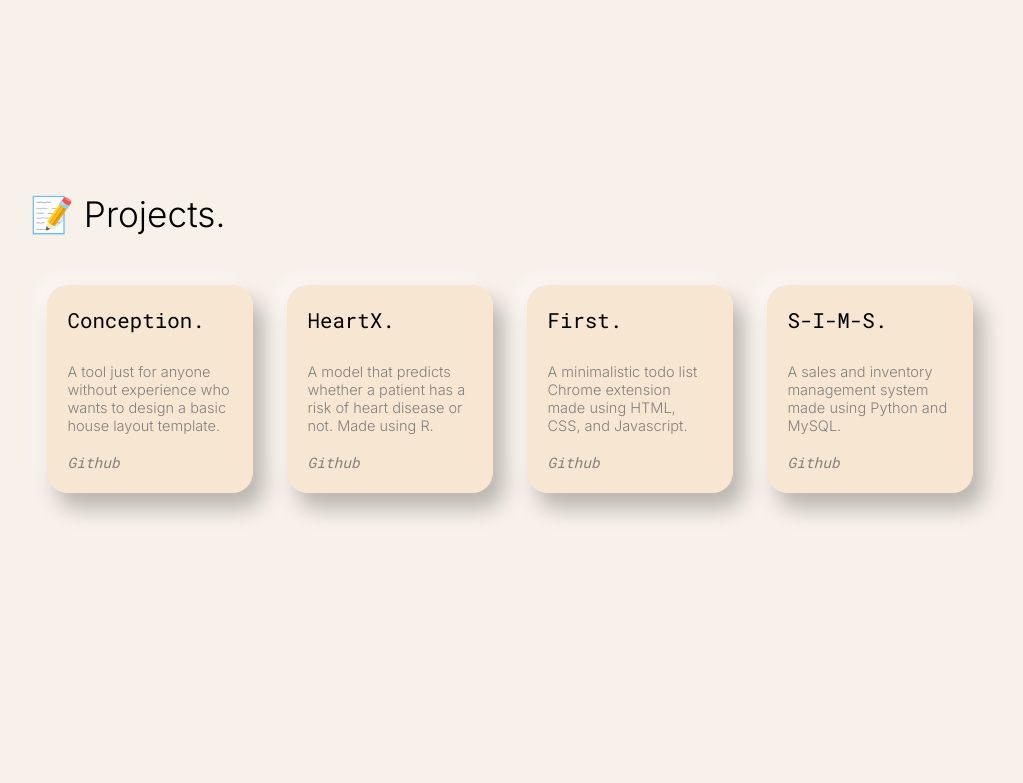
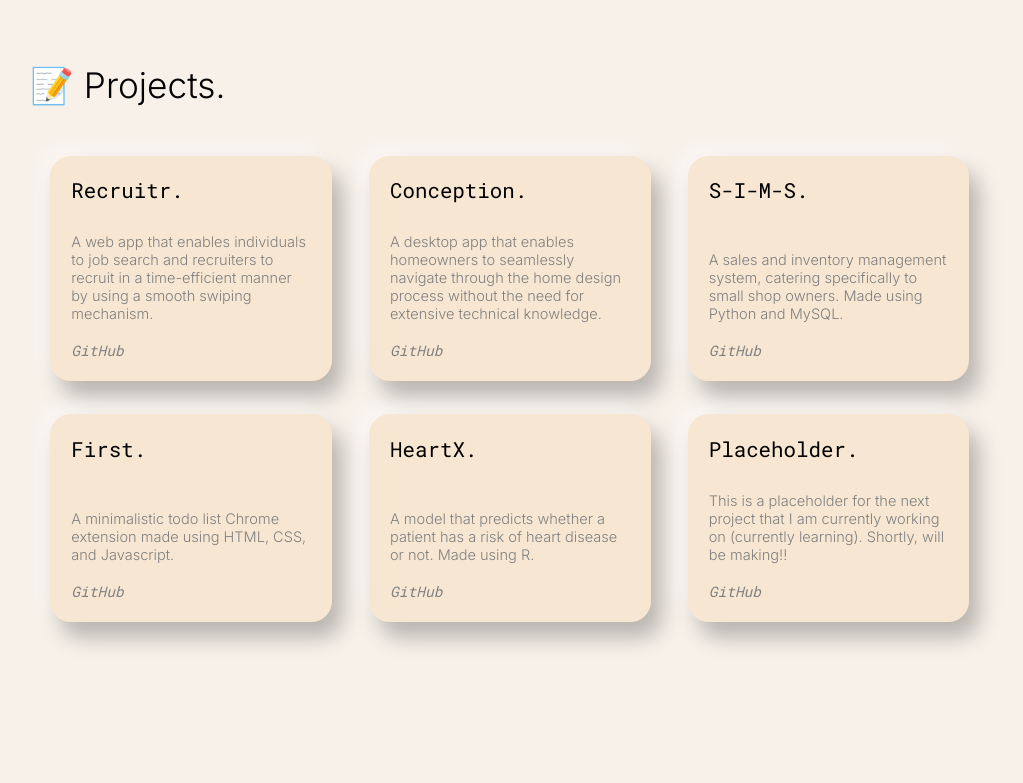
Before and after one commit to dikpaal/dikpaalpatel.com, a website: page index.html in a window 1280 px wide. Shown: the part 1020-1803 px from the top of the page, without its empty margins (130-1153 px from the left). Drawn offline with nearby package versions, Linux system fonts and the light colour scheme; a web font is replaced by a local one.

Commit message:
added some more projects

```diff
--- a/css/projects.css
+++ b/css/projects.css
@@ -15,6 +15,7 @@
     /* position: absolute;
     top: 30%; */
     display: flex;
+    flex-wrap: wrap;
     margin-top: 2em;
     justify-content: space-evenly;
     width: 100%;
@@ -31,8 +32,8 @@
     flex-direction: column;
     justify-content: space-between;
     border-radius: 1em;
-     box-shadow: 0.5000em 0.7500em 1.0000em 0 rgba(0, 0, 0, 0.25),
-     -0.5em -0.5em 0.75em 0 rgba(255, 255, 255, 0.3);
+    box-shadow: 0.5000em 0.7500em 1.0000em 0 rgba(0, 0, 0, 0.25),
+        -0.5em -0.5em 0.75em 0 rgba(255, 255, 255, 0.3);
 }
 
 .project-description {
--- a/index.html
+++ b/index.html
@@ -57,38 +57,52 @@
             <div id="projects-heading">📝 Projects.</div>
 
             <div id="projects-div">
-                <div class="projects" id="personal-website">
+                <div class="projects" id="recruitr">
+                    Recruitr.
+                    <div
+                        class="project-description"
+                        id="recruitr-description"
+                    >
+                        A web app that enables individuals to job search and recruiters
+                        to recruit in a time-efficient manner by using a smooth swiping mechanism.
+                        <br />
+                        <br />
+                        <a
+                            href="https://github.com/dikpaal/recruitr.git"
+                            class="github-link"
+                            >GitHub</a
+                        >
+                    </div>
+                </div>
+
+                <div class="projects" id="conception">
                     Conception.
                     <div
                         class="project-description"
-                        id="personal-website-description"
+                        id="conception-description"
                     >
-                        A tool just for anyone without experience who wants to
-                        design a basic house layout template.
+                    A desktop app that enables homeowners to seamlessly navigate through the
+                    home design process without the need for extensive technical knowledge.
                         <br />
                         <br />
                         <a
                             href="https://github.com/dikpaal/Conception.git"
                             class="github-link"
-                            >Github</a
+                            >GitHub</a
                         >
                     </div>
                 </div>
 
-                <div class="projects" id="risks-project">
-                    HeartX.
-                    <div
-                        class="project-description"
-                        id="risks-project-description"
-                    >
-                        A model that predicts whether a patient has a risk of
-                        heart disease or not. Made using R.
+                <div class="projects" id="sims">
+                    S-I-M-S.
+                    <div class="project-description" id="sims-description">
+                        A sales and inventory management system, catering specifically to small shop owners. Made using Python and MySQL.
                         <br />
                         <br />
                         <a
-                            href="https://github.com/dikpaal/HeartX.git"
+                            href="https://github.com/dikpaal/s-i-m-s.git"
                             class="github-link"
-                            >Github</a
+                            >GitHub</a
                         >
                     </div>
                 </div>
@@ -103,22 +117,41 @@
                         <a
                             href="https://github.com/dikpaal/First.git"
                             class="github-link"
-                            >Github</a
+                            >GitHub</a
+                        >
+                    </div>
+                </div>
+                <div class="projects" id="risks-project">
+                    HeartX.
+                    <div
+                        class="project-description"
+                        id="risks-project-description"
+                    >
+                        A model that predicts whether a patient has a risk of
+                        heart disease or not. Made using R.
+                        <br />
+                        <br />
+                        <a
+                            href="https://github.com/dikpaal/HeartX.git"
+                            class="github-link"
+                            >GitHub</a
                         >
                     </div>
                 </div>
 
-                <div class="projects" id="sims">
-                    S-I-M-S.
-                    <div class="project-description" id="sims-description">
-                        A sales and inventory management system made using
-                        Python and MySQL.
+                <div class="projects" id="placeholder-project">
+                    Placeholder.
+                    <div
+                        class="project-description"
+                        id="placeholder-project-description"
+                    >
+                        This is a placeholder for the next project that I am currently working on (currently learning). Shortly, will be making!!
                         <br />
                         <br />
                         <a
-                            href="https://github.com/dikpaal/s-i-m-s.git"
+                            href="https://www.ferrari.com/en-CA"
                             class="github-link"
-                            >Github</a
+                            >GitHub</a
                         >
                     </div>
                 </div>
```
